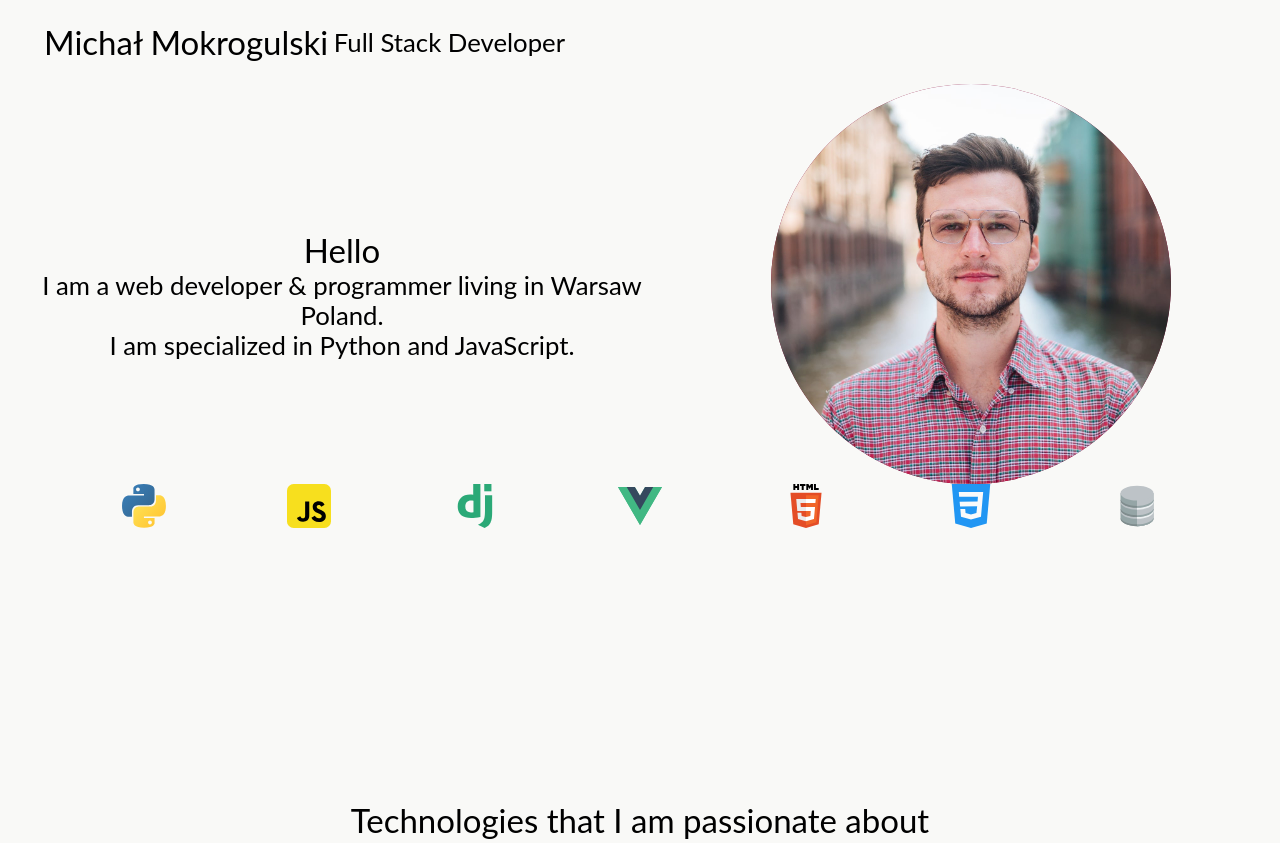
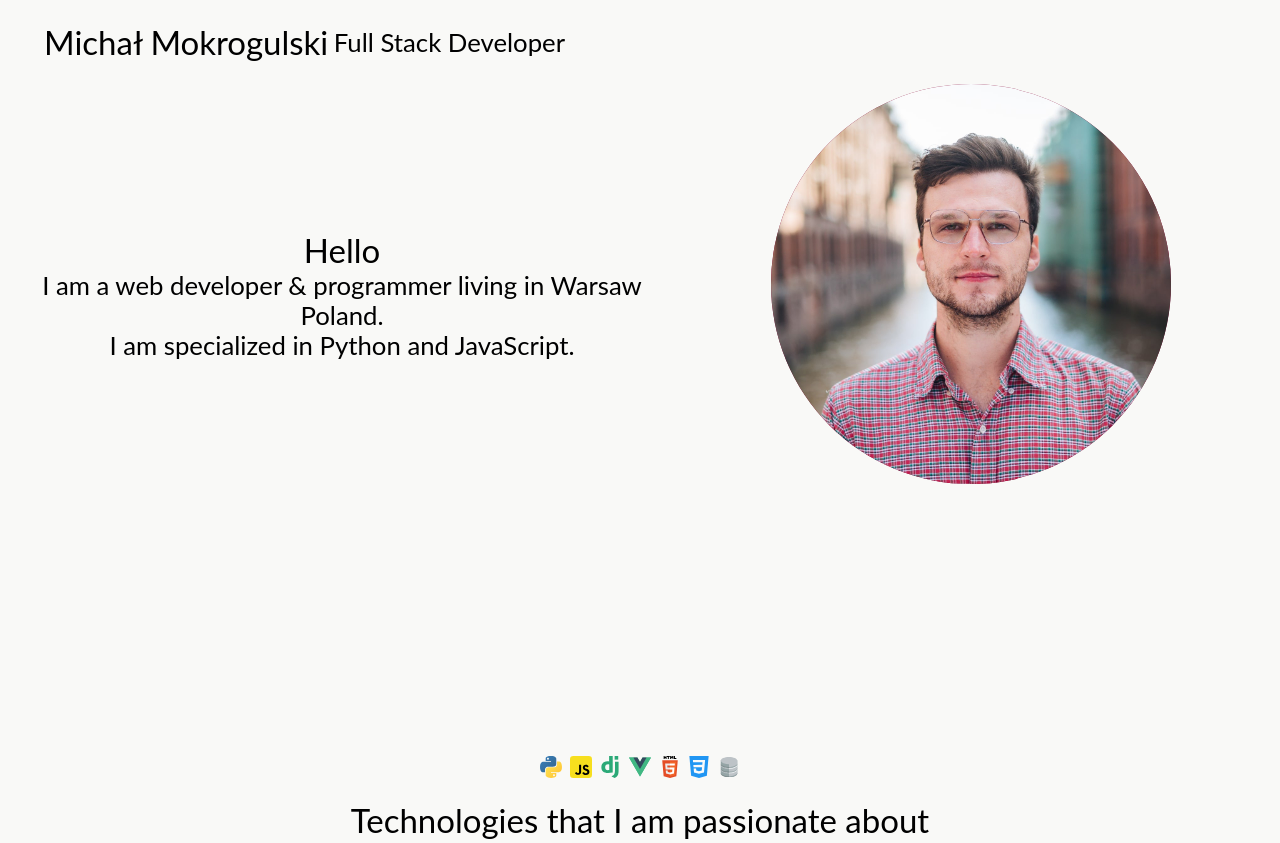
Before and after one commit to mimo00/resume, a plain HTML site: page index.html in a window 1280 px wide. Shown: the top 843 px of the page. Drawn offline with Linux system fonts and the light colour scheme.

Commit message:
Revert "Redesign splash icons"
This reverts commit 79705e1123a66673e69bbe03ec459bccae29c920.

```diff
--- a/index.html
+++ b/index.html
@@ -28,6 +28,7 @@
                 </div>
             </div>
             <div class="splash-technologiesWrapper">
+                <div class="splash-technologies">
                     <img src="./icons/python.svg" class="splash-techIcon">
                     <img src="./icons/js.svg" class="splash-techIcon">
                     <img src="./icons/django.svg" class="splash-techIcon">
@@ -35,6 +36,7 @@
                     <img src="./icons/html.svg" class="splash-techIcon">
                     <img src="./icons/css.svg" class="splash-techIcon">
                     <img src="./icons/db.svg" class="splash-techIcon">
+                </div>
             </div>
         </div>
     </section>
--- a/main.css
+++ b/main.css
@@ -84,12 +84,18 @@ h3 {
 }
 
 .splash-technologiesWrapper{
-    position: relative;
+    position: absolute;
     bottom: 0;
     left: 0;
+    width: 100%;
+}
+
+.splash-technologies {
     display: flex;
-    justify-content: space-evenly;
+    justify-content: space-between;
+    max-width: 200px;
     margin: auto;
+    padding: 1rem;
 }
 
 .technologies-techIcon{
@@ -98,8 +104,8 @@ h3 {
 }
 
 .splash-techIcon {
-    height: 2rem;
-    width: 2rem;
+    height: 1rem;
+    width: 1rem;
 }
 
 .technologies-header{
```
Lines whose indentation alone changed are shown as unchanged.
